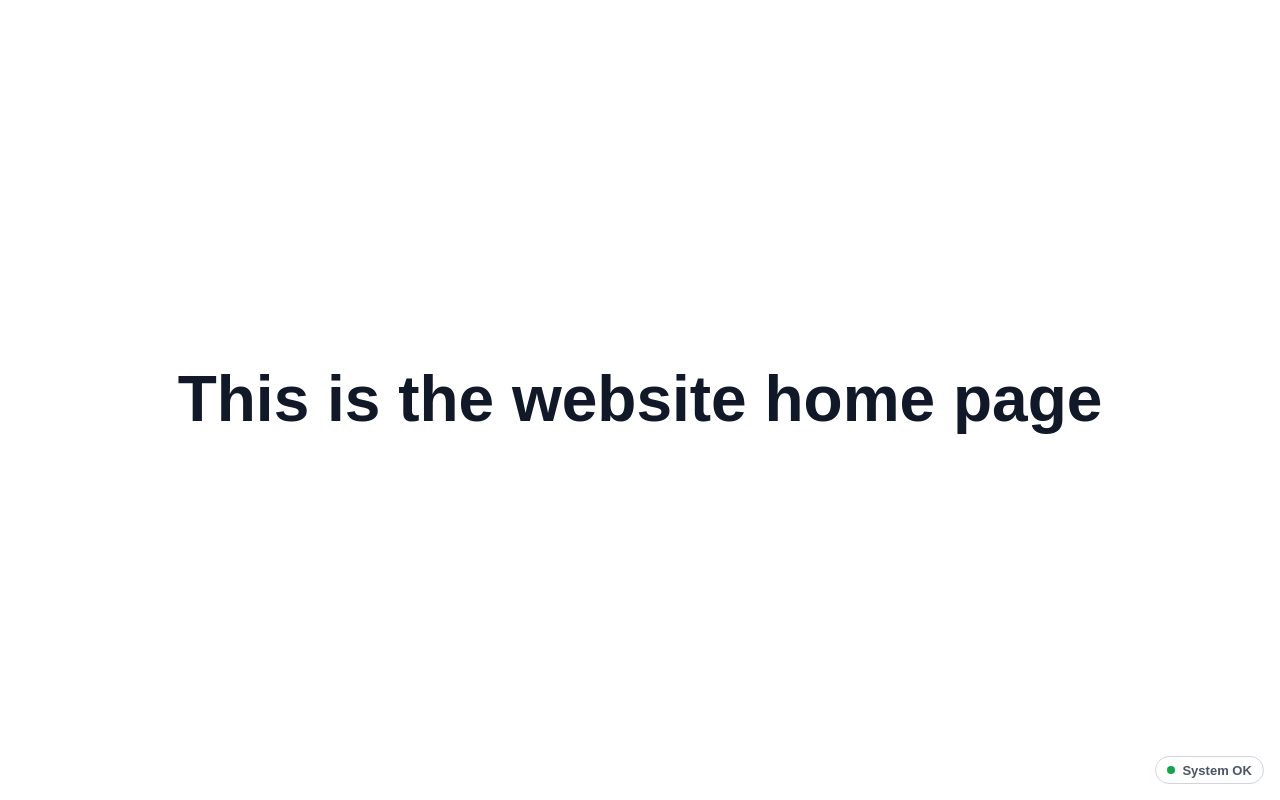
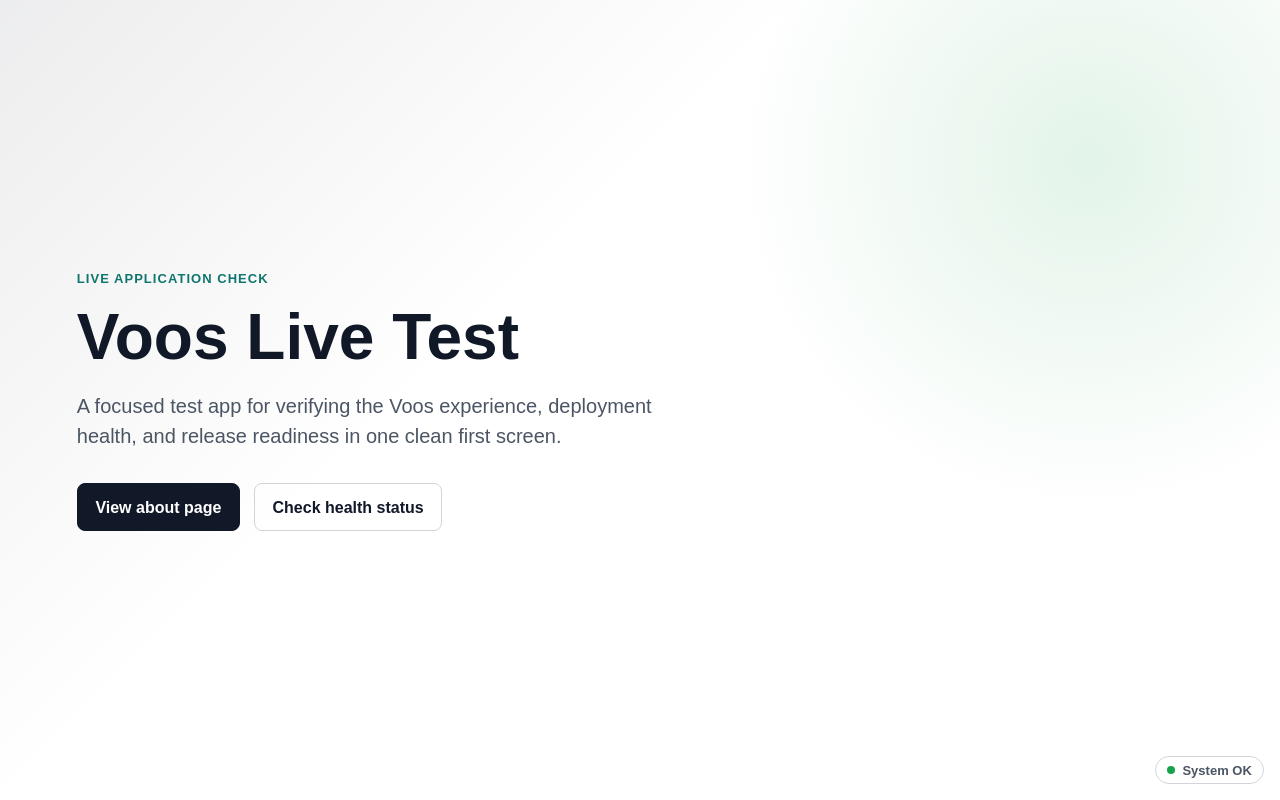
Before and after one commit to virtuedevelopment/voos-live-test-web-app, a Next.js app: page / in a window 1280 px wide. Built offline with nearby package versions, Linux system fonts and the light colour scheme; no server answers.

Commit message:
Complete trial-refresh-homepage-hero-copy-and-primary-cta

```diff
--- a/app/(pages)/(home)/content.js
+++ b/app/(pages)/(home)/content.js
@@ -1,4 +1,8 @@
 export const homeContent = {
-  title: "This is the website home page",
-  description: "Replace this placeholder with the primary website message.",
+  eyebrow: "Live application check",
+  title: "Voos Live Test",
+  description:
+    "A focused test app for verifying the Voos experience, deployment health, and release readiness in one clean first screen.",
+  primaryCta: "View about page",
+  secondaryCta: "Check health status",
 };
--- a/app/(pages)/(home)/page.jsx
+++ b/app/(pages)/(home)/page.jsx
@@ -11,7 +11,19 @@ export const metadata = createPageMetadata({
 export default function HomePage() {
   return (
     <main className={styles.page}>
-      <h1>{homeContent.title}</h1>
+      <section className={styles.hero} aria-labelledby="home-title">
+        <p className={styles.eyebrow}>{homeContent.eyebrow}</p>
+        <h1 id="home-title">{homeContent.title}</h1>
+        <p className={styles.description}>{homeContent.description}</p>
+        <div className={styles.actions} aria-label="Primary links">
+          <a className={styles.primaryAction} href="/about">
+            {homeContent.primaryCta}
+          </a>
+          <a className={styles.secondaryAction} href="/health">
+            {homeContent.secondaryCta}
+          </a>
+        </div>
+      </section>
     </main>
   );
 }
--- a/app/(pages)/(home)/page.module.css
+++ b/app/(pages)/(home)/page.module.css
@@ -1,6 +1,79 @@
 .page {
   min-height: 100svh;
-  display: grid;
-  place-items: center;
+  display: flex;
+  align-items: center;
   padding: var(--space-page);
+  background:
+    linear-gradient(135deg, rgba(17, 24, 39, 0.08), transparent 36rem),
+    radial-gradient(circle at 85% 20%, rgba(22, 163, 74, 0.12), transparent 22rem),
+    var(--color-page);
 }
+
+.hero {
+  width: min(100%, 48rem);
+}
+
+.eyebrow {
+  margin-bottom: 1rem;
+  color: #0f766e;
+  font-size: 0.8125rem;
+  font-weight: 700;
+  letter-spacing: 0.08em;
+  text-transform: uppercase;
+}
+
+.description {
+  max-width: 38rem;
+  margin-top: 1.25rem;
+  color: var(--color-muted);
+  font-size: clamp(1.05rem, 2vw, 1.25rem);
+}
+
+.actions {
+  display: flex;
+  flex-wrap: wrap;
+  gap: 0.875rem;
+  margin-top: 2rem;
+}
+
+.primaryAction,
+.secondaryAction {
+  display: inline-flex;
+  align-items: center;
+  justify-content: center;
+  min-height: 3rem;
+  border-radius: 0.5rem;
+  padding: 0.8rem 1.1rem;
+  font-weight: 700;
+  line-height: 1.1;
+  text-decoration: none;
+}
+
+.primaryAction {
+  border: 1px solid var(--color-text);
+  color: var(--color-page);
+  background: var(--color-text);
+}
+
+.secondaryAction {
+  border: 1px solid var(--color-border);
+  color: var(--color-text);
+  background: rgba(255, 255, 255, 0.72);
+}
+
+.primaryAction:focus-visible,
+.secondaryAction:focus-visible {
+  outline: 2px solid var(--color-text);
+  outline-offset: 3px;
+}
+
+@media (max-width: 40rem) {
+  .page {
+    align-items: flex-start;
+    padding-top: 5rem;
+  }
+
+  .actions {
+    flex-direction: column;
+  }
+}
```
